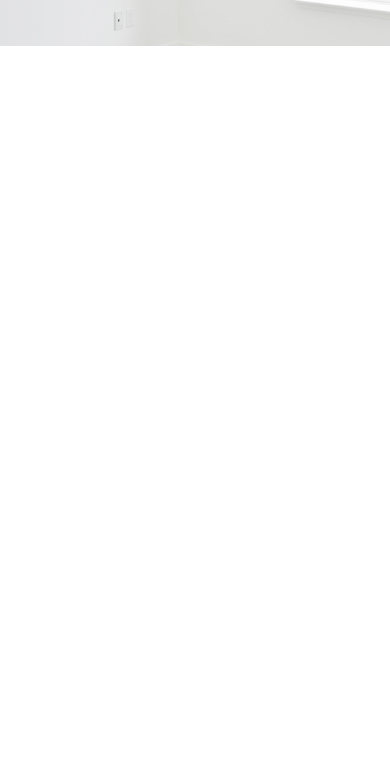
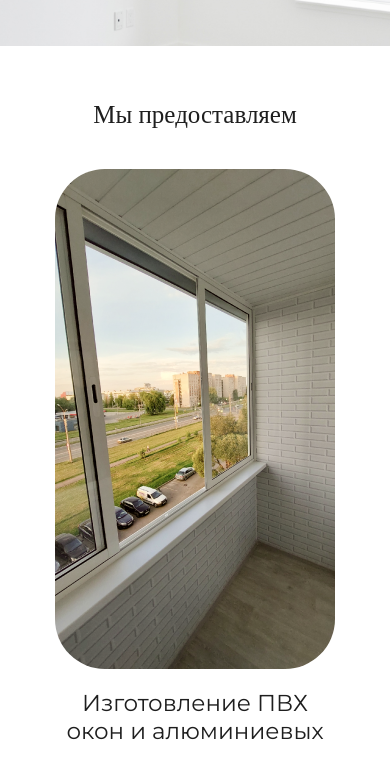
Before and after one commit to veahcen/veahcen.github.io, a website: page src/index.html in a window 390 px wide. Shown: the part 579-1358 px from the top of the page. Before the commit the page ends 844 px from the top, so only its background shows below. Drawn offline with nearby package versions, Linux system fonts and the light colour scheme; a web font is replaced by a local one.

Commit message:
media slider

```diff
--- a/src/index.html
+++ b/src/index.html
@@ -100,7 +100,7 @@
       </div>
     </section>
 
-    <!-- <section class="slider content-section" id="info2">
+    <section class="slider content-section" id="info2">
       <h2 class="slider__header">Мы предоставляем</h2>
 
       <div class="slider__carousel">
@@ -184,7 +184,7 @@
 
     </section>
 
-    <section class="free" id="info3">
+    <!-- <section class="free" id="info3">
       <div class="content-section">
         <h2 class="free__header">Закажите бесплатный замер прямо сейчас</h2>
 
@@ -318,7 +318,7 @@
             </div>
           </div>
         </div>
-    </section> -->
+    </section>  -->
   </main>
 
   <!-- <footer class="footer" id="info5">
--- a/src/js/script.js
+++ b/src/js/script.js
@@ -5,10 +5,23 @@ $(document).ready(function(){
     slidesToShow: 3,
     responsive: [
       {
+        breakpoint: 1200,
+        settings: {
+          slidesToShow: 2
+        }
+      },
+      {
+        breakpoint: 991,
+        settings: {
+          arrows: false,
+          slidesToShow: 2
+        }
+      },
+      {
         breakpoint: 768,
         settings: {
           arrows: false,
-          slidesToShow: 2
+          slidesToShow: 1
         }
       },
       {
--- a/src/sass/media/_media1200.scss
+++ b/src/sass/media/_media1200.scss
@@ -23,4 +23,11 @@
       grid-template-columns: 630px 1fr;
     }
   }
+
+  .slider {
+    &__carousel {
+      width: 643px;
+      margin: 0 auto;
+    }
+  }
 }
--- a/src/sass/media/_media575.scss
+++ b/src/sass/media/_media575.scss
@@ -27,7 +27,22 @@
       }
     }
     .bet-button {
-      margin-left: 18%;
+      margin-left: 13%;
+    }
+  }
+
+  .slider {
+    &__header {
+      font-size: 25px;
+      padding-bottom: 40px;
+    }
+    padding: 0;
+    &__carousel {
+      width: 280px;
+      margin: 0 auto;
+      &-item {
+        width: 280px;
+      }
     }
   }
 }
--- a/src/sass/media/_media768.scss
+++ b/src/sass/media/_media768.scss
@@ -97,4 +97,16 @@
     }
   }
 
+  .slider {
+    &__header {
+      font-size: 30px;
+      padding-bottom: 40px;
+    }
+    padding: 0;
+    &__carousel {
+      width: 306px;
+      margin: 0 auto;
+    }
+  }
+
 }
--- a/src/sass/media/_media991.scss
+++ b/src/sass/media/_media991.scss
@@ -46,4 +46,12 @@
       margin-left: 34%;
     }
   }
+
+  .slider {
+    padding: 0;
+    &__carousel {
+      width: 643px;
+      margin: 0 auto;
+    }
+  }
 }
```
Also changed, not shown: dist/css/style.min.css, dist/index.html, dist/js/script.js, src/css/style.min.css.
